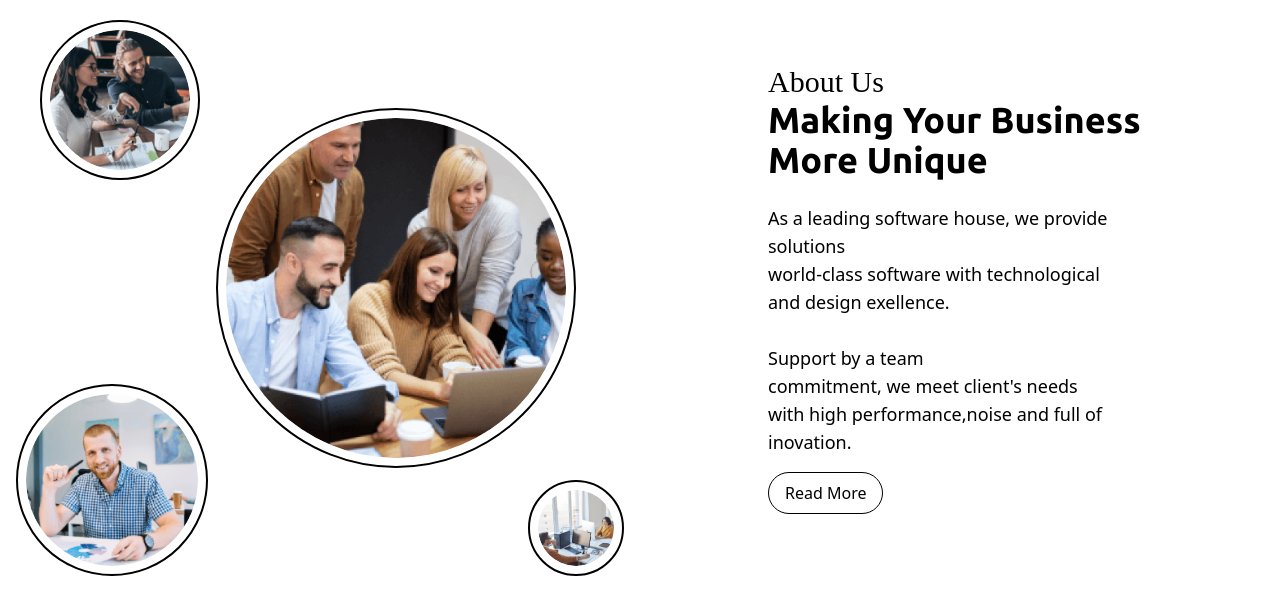
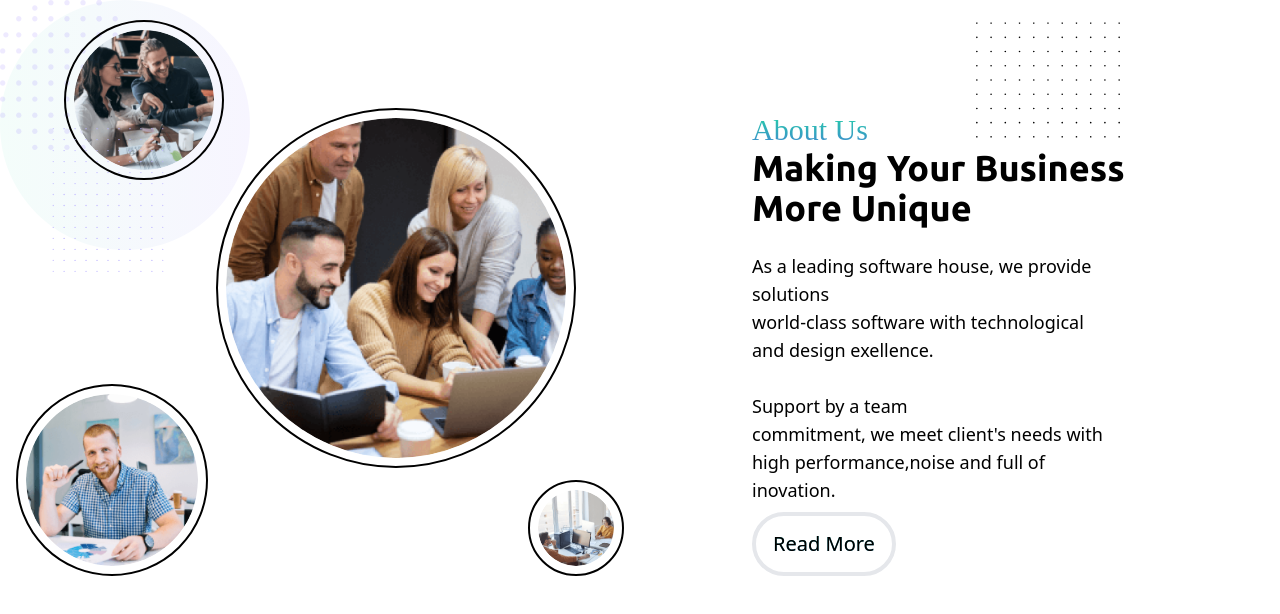
Before and after one commit to SatrioUtomo13/Digital-Web-Agency, a React (Vite) app in the folder frontend/: page / in a window 1280 px wide. Shown: the top 614 px of the page. Built offline with nearby package versions, Linux system fonts and the light colour scheme; a web font is replaced by a local one.

Commit message:
feat: add svg and style for about us

```diff
--- a/frontend/src/components/About.jsx
+++ b/frontend/src/components/About.jsx
@@ -3,11 +3,16 @@ import AboutImage1 from "../assets/aboutAssets/aboutImage-1.png";
 import AboutImage2 from "../assets/aboutAssets/aboutImage-2.png";
 import AboutImage3 from "../assets/aboutAssets/aboutImage-3.png";
 import AboutImage4 from "../assets/aboutAssets/aboutImage-4.png";
-
+import AboutBackground1 from "../assets/aboutAssets/about1.svg";
+import AboutBackground2 from "../assets/aboutAssets/about2.svg";
+import AboutBackground3 from "../assets/aboutAssets/about3.svg";
+import AboutBackground4 from "../assets/aboutAssets/about4.svg";
 const AboutContentText = () => {
   return (
-    <div className="mt-16 w-1/2 pl-32">
-      <h2 className=" font-bilbo text-3xl">About Us</h2>
+    <div className="mt-28 w-1/2 pl-28">
+      <h2 className="bg-gradient-to-t from-[#4284D3] to-[#22D6A4] bg-clip-text font-bilbo text-3xl text-transparent">
+        About Us
+      </h2>
       <div className="w-5/6">
         <h3 className="font-ubuntu text-4xl font-bold">
           Making Your Business More Unique
@@ -23,7 +28,7 @@ const AboutContentText = () => {
           full of inovation.
         </p>
       </div>
-      <button className="mt-4 rounded-full border-[1px] border-black px-4 py-2 ">
+      <button className="mt-2 h-16 w-36 rounded-full border-4 bg-gradient-to-t from-[#4284D3] to-[#22D6A4] bg-clip-text px-4 py-2 text-xl">
         Read More
       </button>
     </div>
@@ -34,7 +39,7 @@ const AboutContentImage = () => {
   return (
     <div className="w-1/2">
       <div className="relative">
-        <div className="absolute left-10 top-5 h-[160px] w-[160px] rounded-full border-2 border-black">
+        <div className="absolute left-16 top-5 h-[160px] w-[160px] rounded-full border-2 border-black">
           <img
             src={AboutImage1}
             alt="About Image"
@@ -67,11 +72,35 @@ const AboutContentImage = () => {
   );
 };
 
+const BackgroundAbout = () => {
+  return (
+    <>
+      <div className="absolute right-40 top-2 h-36 w-36">
+        <img src={AboutBackground1} alt="" className="h-full w-full" />
+      </div>
+      <div className="absolute left-9 top-32 h-36 w-36">
+        <img src={AboutBackground2} alt="" className="h-full w-full" />
+      </div>
+      <img
+        src={AboutBackground3}
+        alt=""
+        className="absolute left-0 top-0 -z-10 "
+      />
+      <img
+        src={AboutBackground4}
+        alt=""
+        className="absolute left-0 top-0 -z-10 "
+      />
+    </>
+  );
+};
+
 const AboutPage = () => {
   return (
-    <section className="flex h-screen w-full bg-white">
+    <section className="relative z-10 flex h-screen w-full bg-white">
       <AboutContentImage />
       <AboutContentText />
+      <BackgroundAbout />
     </section>
   );
 };
```
